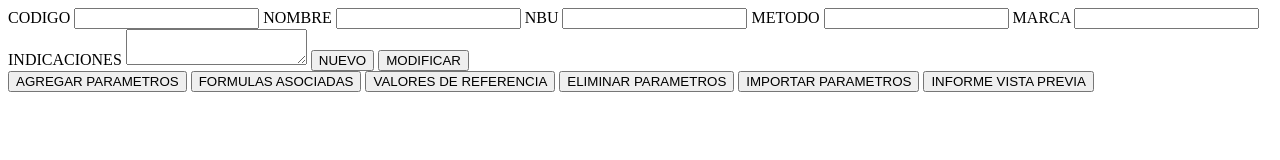
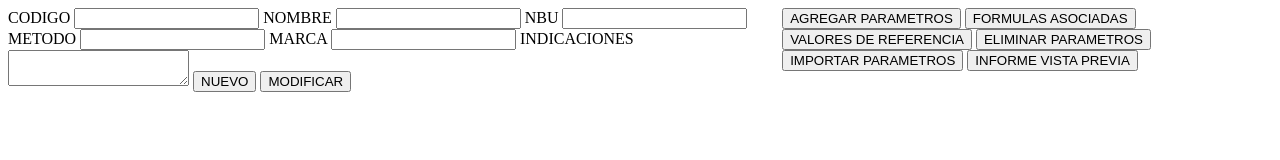
Before and after one commit to Nitram135/Practicas_RollignCode, a plain HTML site: page codigo_HTML/tara(20-10)/tarea(20-10)buscador-stock-index.html in a window 1280 px wide. Drawn offline with Linux system fonts and the light colour scheme.

Commit message:
commit final del dia 17-10

```diff
--- a/codigo_HTML/tara(20-10)/tarea(20-10)buscador-stock-index.html
+++ b/codigo_HTML/tara(20-10)/tarea(20-10)buscador-stock-index.html
@@ -8,7 +8,7 @@
 </head>
 <body>
 
-    <main>
+    <main class="contenedor-main">
      <section>
       <form>
        <label for="codigo-analisis">CODIGO</label>
--- a/codigo_css/tarea(20-10)/tarea(20-10)buscador-stock.css
+++ b/codigo_css/tarea(20-10)/tarea(20-10)buscador-stock.css
@@ -0,0 +1,4 @@
+.contenedor-main{
+   display: flex;
+   justify-content: space-between;
+}
```
